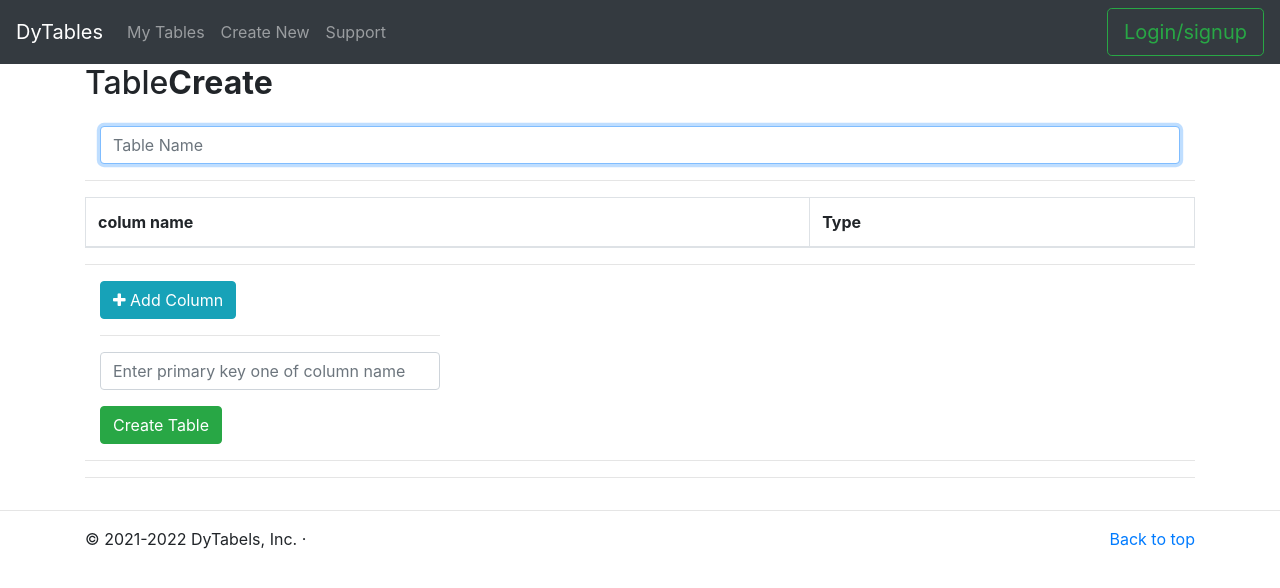
After one commit to lalit21-logico/DyTables, a Django app: template templates/createTable.html in a window 1280 px wide. The commit adds this page. Shown: the top 588 px of the page. Run offline with Django 3.2, Linux system fonts and the light colour scheme; the template is opened without the code that fills it, so the values that code supplies are empty; some libraries are stand-ins or nearby versions.

Commit message:
Table creation ui ready

```diff
--- a/templates/base.html
+++ b/templates/base.html
@@ -9,6 +9,13 @@
     <link href="//maxcdn.bootstrapcdn.com/font-awesome/4.1.0/css/font-awesome.min.css" rel="stylesheet">
     <link rel="stylesheet" href="https://cdn.jsdelivr.net/npm/bootstrap@4.6.1/dist/css/bootstrap.min.css"
         integrity="sha384-zCbKRCUGaJDkqS1kPbPd7TveP5iyJE0EjAuZQTgFLD2ylzuqKfdKlfG/eSrtxUkn" crossorigin="anonymous">
+    <link rel="stylesheet" href="https://fonts.googleapis.com/icon?family=Material+Icons">
+    <script src="https://code.jquery.com/jquery-3.5.1.min.js"></script>
+    <script src="https://cdn.jsdelivr.net/npm/popper.js@1.16.0/dist/umd/popper.min.js"></script>
+    <script src="https://stackpath.bootstrapcdn.com/bootstrap/4.5.0/js/bootstrap.min.js"></script>
+
+
+
 </head>
 
 <body>
@@ -50,8 +57,9 @@
     <!-- FOOTER -->
 
 </body>
+{% block script %}
 
-
+{% endblock %}
 <script src="https://cdn.jsdelivr.net/npm/jquery@3.5.1/dist/jquery.slim.min.js"
     integrity="sha384-DfXdz2htPH0lsSSs5nCTpuj/zy4C+OGpamoFVy38MVBnE+IbbVYUew+OrCXaRkfj"
     crossorigin="anonymous"></script>
--- /dev/null
+++ b/templates/createTable.html
@@ -0,0 +1,95 @@
+{% extends 'base.html' %}
+
+{% block content %}
+
+<div class="container-lg">
+    <div class="table-responsive">
+        <div class="table-wrapper">
+            <div class="table-title">
+                <div class="row">
+                    <div class="col-sm-8">
+                        <h2>Table<b>Create</b></h2>
+                    </div>
+
+                </div>
+            </div>
+            <form class="contact-form" action="createTable" method="post">
+                {% csrf_token%}
+                <div class="col-xl-12">
+                    <p class="h6 mb-3 font-weight-normal mt-2 text-danger"> {{msg}} </p>
+                    <div class="form-group"><input type="text" class="form-control" name="table_name" id="table_name"
+                            placeholder="Table Name" autofocus required>
+
+                    </div>
+
+                </div>
+                <hr>
+                <table class="table table-bordered">
+                    <thead>
+                        <tr>
+                            <th>colum name</th>
+                            <th>Type</th>
+                        </tr>
+                    </thead>
+                    <tbody>
+
+                    </tbody>
+
+                </table>
+                <hr>
+
+                <div class="col-sm-4">
+                    <button type="button" class="btn btn-info add-new"><i class="fa fa-plus"></i> Add
+                        Column</button>
+                    <hr>
+                    <div class="form-group">
+                        <input class="form-control" placeholder="Enter primary key one of column name" name="primary"
+                            type="text" autofocus="mandatory" required>
+                    </div>
+                    <button type="submit" value="Add" class="btn btn-success">Create Table</button>
+                </div>
+
+                <div class="col-xl-12">
+
+                </div>
+            </form>
+            <hr>
+
+            <hr>
+        </div>
+    </div>
+</div>
+
+{% endblock content %}
+
+
+{% block script %}
+<script>
+    $(document).ready(function () {
+        //$('[data-toggle="tooltip"]').tooltip();
+        var actions = $("table td:last-child").html();
+        var index = 0;
+        // Append table with add row form on add new button click
+        $(".add-new").click(function () {
+            index = index + 1;
+            var row = '<tr>' +
+                '<td><input type="text" class="form-control" name="name' + index + '" id="name' + index + '" autofocus required></td>' +
+                '<td><select class="form-select-lg mb-3" id="default-select" class="" name="type' + index + '" autofocus required>">' +
+                '<option value="String">String</option>' +
+                '<option value="Number">Number</option>' +
+                '<option value="Boolean">Boolean</option>' +
+                '<option value="Email">Email</option>' +
+                '<option value="Datetime">Datetime</option>' +
+                '</td>' +
+
+                '</tr>' +
+                '<input type="hidden"  name="num_column" value="' + index + '">';
+
+            $("table").append(row);
+        });
+
+    });
+</script>
+
+
+{% endblock script %}
```
Also changed, not shown: TMS/views.py (+8 -4 lines).
